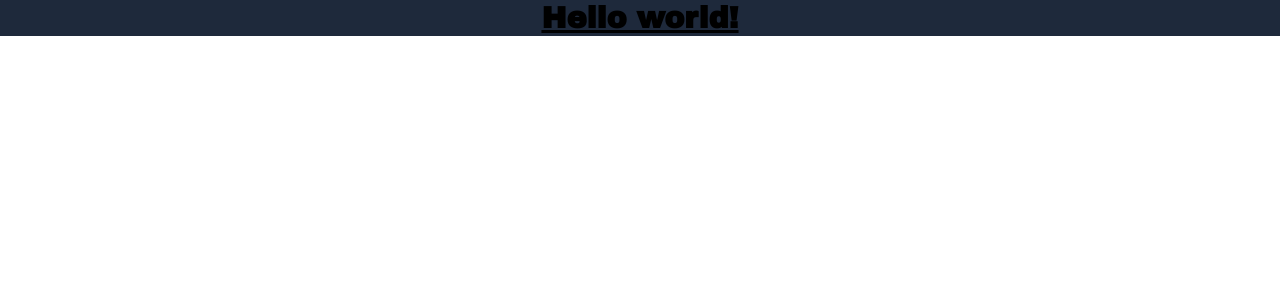
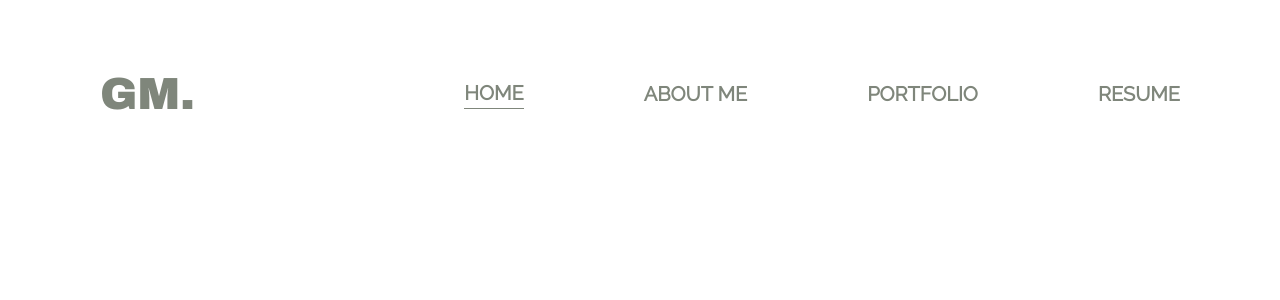
Before and after one commit to CMH7/Gem-Website-Portfolio, a SvelteKit app: page / in a window 1280 px wide. Shown: the top 300 px of the page. Built offline with nearby package versions, Linux system fonts and the light colour scheme.

Commit message:
navbar update

```diff
--- a/src/app.css
+++ b/src/app.css
@@ -1,4 +1,5 @@
 @import url('https://fonts.googleapis.com/css2?family=Archivo+Black&display=swap');
+@import url('https://fonts.googleapis.com/css2?family=Raleway&display=swap');
 
 @tailwind base;
 @tailwind components;
@@ -7,3 +8,7 @@
 .archivo {
   font-family: 'Archivo Black', sans-serif;
 }
+
+.raleway {
+  font-family: 'Raleway', sans-serif;
+}
--- /dev/null
+++ b/src/lib/components/navbar.svelte
@@ -0,0 +1,37 @@
+<script>
+  import { current_page } from "../../stores/global";
+</script>
+
+<div class=' px-[50px] w-full flex justify-between items-center py-[60px] '>
+  <a href="/">
+    <h1 class=" hover:text-orchid-dark text-[45px] text-orchid transition-all font-[400] archivo ">
+      GM.
+    </h1>
+  </a>
+
+  <div class=" flex justify-between items-center gap-x-[120px] ">
+    <a on:click={() => current_page.set('home')} href="/">
+      <p class=" raleway text-orchid hover:text-orchid-dark hover:border-b-orchid-dark font-bold text-[20px] transition-all { $current_page === 'home' ? 'border-b border-b-orchid' : '' } ">
+        HOME
+      </p>
+    </a>
+
+    <a on:click={() => current_page.set('aboutme')} href="/aboutme">
+      <p class=" raleway text-orchid hover:text-orchid-dark hover:border-b-orchid-dark font-bold text-[20px] transition-all { $current_page === 'aboutme' ? 'border-b border-b-orchid' : '' } ">
+        ABOUT ME
+      </p>
+    </a>
+
+    <a on:click={() => current_page.set('portfolio')} href="/portfolio">
+      <p class=" raleway text-orchid hover:text-orchid-dark hover:border-b-orchid-dark font-bold text-[20px] transition-all { $current_page === 'portfolio' ? 'border-b border-b-orchid' : '' } ">
+        PORTFOLIO
+      </p>
+    </a>
+
+    <a on:click={() => current_page.set('resume')} href="/resume">
+      <p class=" raleway text-orchid hover:text-orchid-dark hover:border-b-orchid-dark font-bold text-[20px] transition-all { $current_page === 'resume' ? 'border-b border-b-orchid' : '' } ">
+        RESUME
+      </p>
+    </a>
+  </div>
+</div>
--- a/src/routes/+layout.svelte
+++ b/src/routes/+layout.svelte
@@ -2,6 +2,6 @@
   import "../app.css";
 </script>
 
-<div class=" flex justify-center items-center bg-slate-800 ">
+<div class="bg-white w-screen h-screen px-[50px] transition-all ">
   <slot/>
 </div>
--- a/src/routes/+page.svelte
+++ b/src/routes/+page.svelte
@@ -1,3 +1,8 @@
-<h1 class="text-3xl font-bold underline archivo ">
-  Hello world!
-</h1>
+<script>
+	import Navbar from "../lib/components/navbar.svelte";
+</script>
+
+
+<div class=" w-full h-full ">
+  <Navbar />
+</div>
--- /dev/null
+++ b/src/routes/aboutme/+page.svelte
@@ -0,0 +1,13 @@
+<script>
+	import Navbar from "../../lib/components/navbar.svelte";
+
+</script>
+
+
+<div class=' w-full h-full '>
+  <Navbar/>
+
+  <div>
+    ABOUT ME
+  </div>
+</div>
--- /dev/null
+++ b/src/routes/portfolio/+page.svelte
@@ -0,0 +1,13 @@
+<script>
+	import Navbar from "../../lib/components/navbar.svelte";
+
+</script>
+
+
+<div class=' w-full h-full '>
+  <Navbar/>
+
+  <div>
+    PORTFOLIO
+  </div>
+</div>
--- /dev/null
+++ b/src/routes/resume/+page.svelte
@@ -0,0 +1,13 @@
+<script>
+	import Navbar from "../../lib/components/navbar.svelte";
+
+</script>
+
+
+<div class=' w-full h-full '>
+  <Navbar/>
+
+  <div>
+    RESUME
+  </div>
+</div>
--- /dev/null
+++ b/src/stores/global.js
@@ -0,0 +1,3 @@
+import { writable } from "svelte/store";
+
+export const current_page = writable('home');
--- a/tailwind.config.js
+++ b/tailwind.config.js
@@ -2,7 +2,12 @@
 export default {
 	content: ['./src/**/*.{html,js,svelte,ts}'],
 	theme: {
-		extend: {}
+		extend: {
+			colors: {
+				'orchid': '#7F867B',
+				'orchid-dark': '#40433e',
+			}
+		}
 	},
 	plugins: []
 };
```
